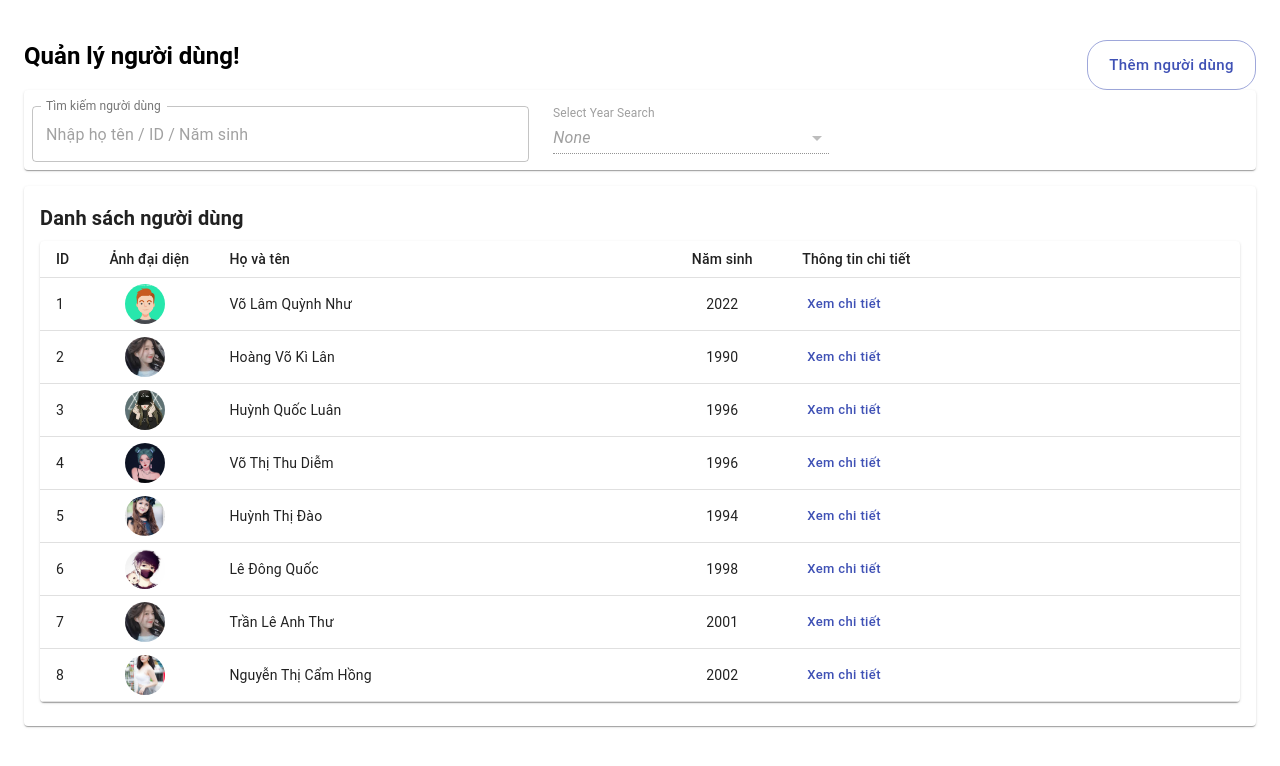
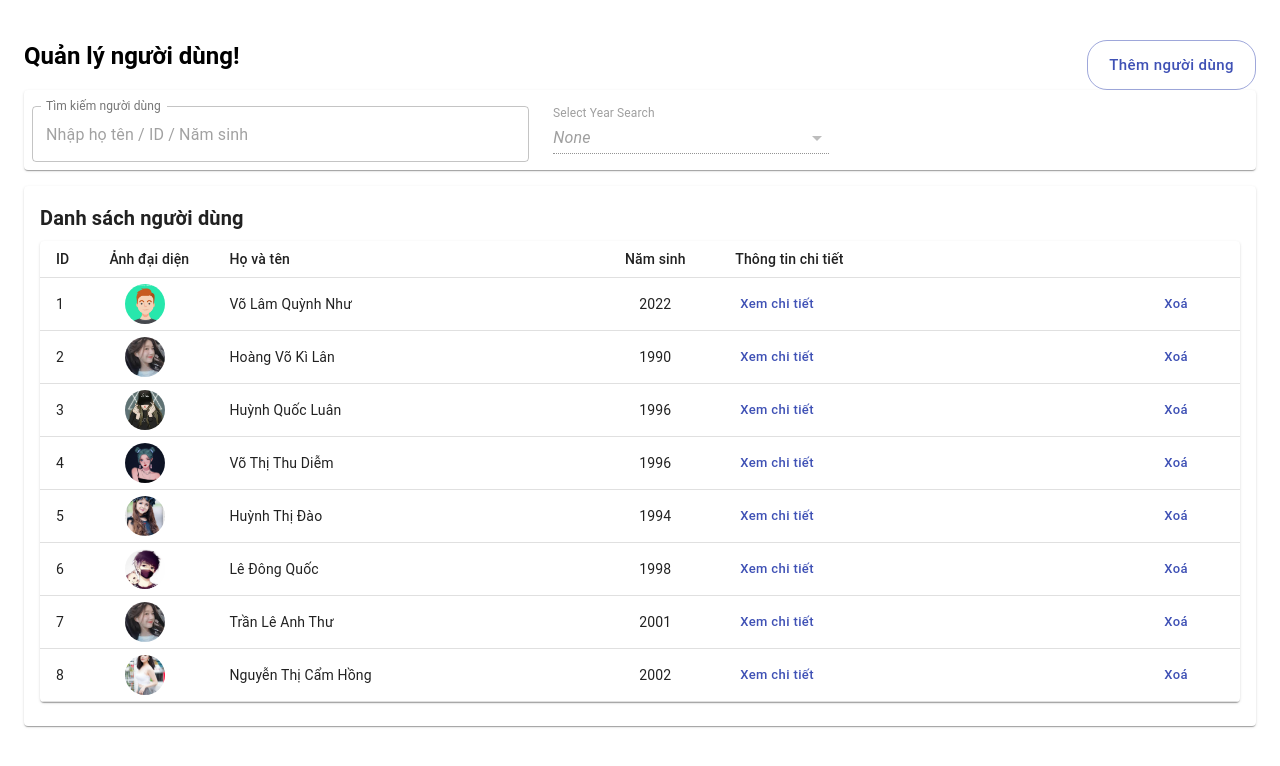
Before and after one commit to 1660334/FindUser, a React (Create React App) app: page / in a window 1280 px wide. Shown: the top 766 px of the page. Built offline with nearby package versions, Linux system fonts and the light colour scheme.

Commit message:
them chuc nang xoa user

```diff
--- a/src/containers/User/Form/Form.js
+++ b/src/containers/User/Form/Form.js
@@ -79,6 +79,7 @@ export default function Form(props) {
         return item.bornyear === textSearch;
       });
       setFilterArr(rowNew);
+      console.log("rowNew", rowNew);
     } else {
       setFilterArr(arr);
     }
--- a/src/containers/User/Table/TableListUser.js
+++ b/src/containers/User/Table/TableListUser.js
@@ -14,6 +14,10 @@ import { allImage } from "./Avatar/Avatar";
 import TableDialog from "./Dialog/DialogTable";
 import Card from "@material-ui/core/Card";
 import CardContent from "@material-ui/core/CardContent";
+// const randomNumber = () => {
+//   const num = Math.floor(Math.random() * 10000);
+//   return num;
+// };
 
 const useStyles = makeStyles((theme) => ({
   root: {},
@@ -42,7 +46,7 @@ const useStyles = makeStyles((theme) => ({
 }));
 export default function TableListUser(props) {
   const classes = useStyles();
-  const { setArr, filterArr, setFilterArr } = props;
+  const { arr, setArr, filterArr, setFilterArr } = props;
 
   const userData = [
     {
@@ -105,6 +109,13 @@ export default function TableListUser(props) {
 
   const [dataDialog, setDataDialog] = useState({}); //tạo 1 biến để gan dữ liệu của row khi rander ra
 
+  const handleClickDeleteRows = (data) => {
+    const rowNew = arr.filter((item) => item.id !== data);
+
+    setArr(rowNew);
+    setFilterArr(rowNew);
+    console.log("rowNew", rowNew);
+  };
   const handleGetData = (data) => {
     //đây là hàm khi click vào button thì sẻ mở dialog lên , trong hàm thì ta truyền data vào khi dialog dc mở lên
     setDataDialog(data);
@@ -143,6 +154,7 @@ export default function TableListUser(props) {
                         Năm sinh
                       </TableCell>
                       <TableCell>Thông tin chi tiết</TableCell>
+                      <TableCell className={classes.widthTableCell}></TableCell>
                     </TableRow>
                   </TableHead>
                   <TableBody>
@@ -178,6 +190,16 @@ export default function TableListUser(props) {
                               Xem chi tiết
                             </AtomButton>
                           </TableCell>
+                          <TableCell>
+                            <AtomButton
+                              className={classes.button}
+                              size="small"
+                              color="primary"
+                              onClick={(data) => handleClickDeleteRows(user.id)}
+                            >
+                              Xoá
+                            </AtomButton>
+                          </TableCell>
                         </TableRow>
                       ))
                     ) : (
```
